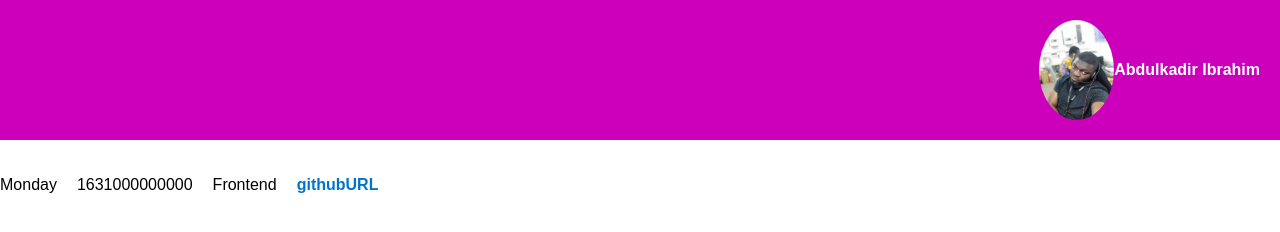
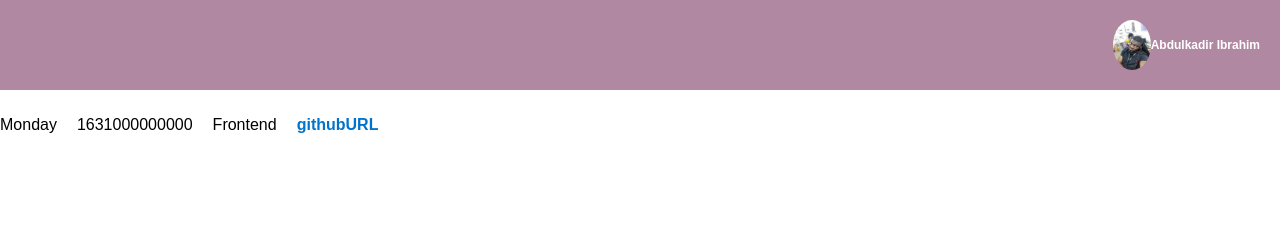
Before and after one commit to Amigoshugar/Front_Page_profile, a plain HTML site: page index.html in a window 1280 px wide. Drawn offline with Linux system fonts and the light colour scheme.

Commit message:
corrected

```diff
--- a/css/styles.css
+++ b/css/styles.css
@@ -5,7 +5,7 @@ body {
 }
 
 header {
-    background-color: rgb(204, 0, 187);
+    background-color: rgb(177, 136, 161);
     color: white;
     text-align: right;
     padding: 20px;
@@ -16,20 +16,20 @@ header {
 
 header img {
     max-width: 100px;
-    max-height: 100px; /* Ensure the image is a square */
-    border-radius: 50%; /* Make the image round */
+    max-height: 50px; /* Ensure the image is a square */
+    border-radius: 100%; /* Make the image round */
     margin-left: 10px; /* Add some space between the image and text */
 }
 
 h1[data-testid="slackUserName"] {
-    font-size: 16px; /* Reduce the font size of the name */
+    font-size: 12px; /* Reduce the font size of the name */
 }
 
 main {
     display: flex;
     flex-direction: row; /* Display items horizontally */
     align-items: center;
-    margin-top: 20px;
+    margin-top: 10px;
 }
 
 p, a {
```
